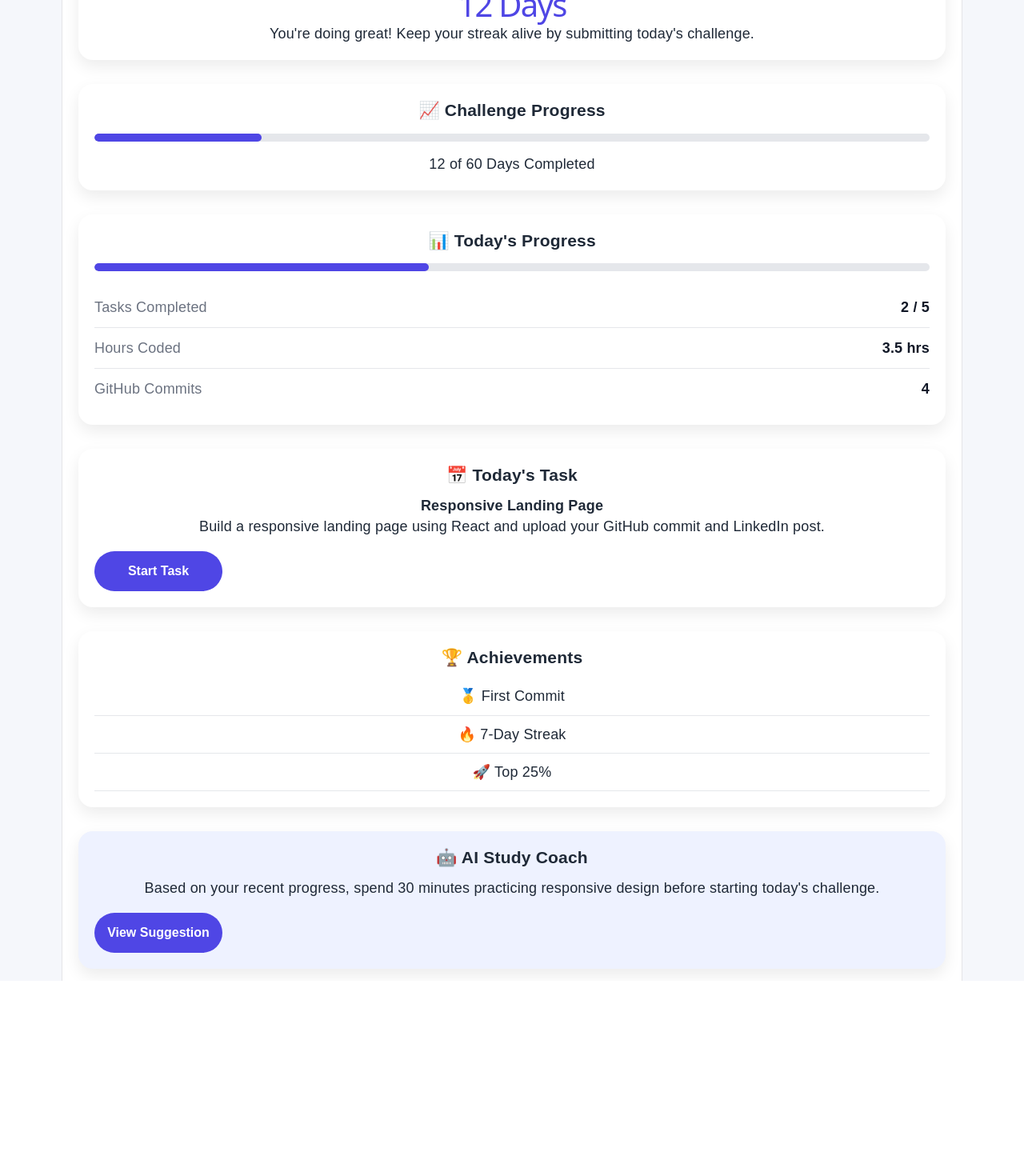
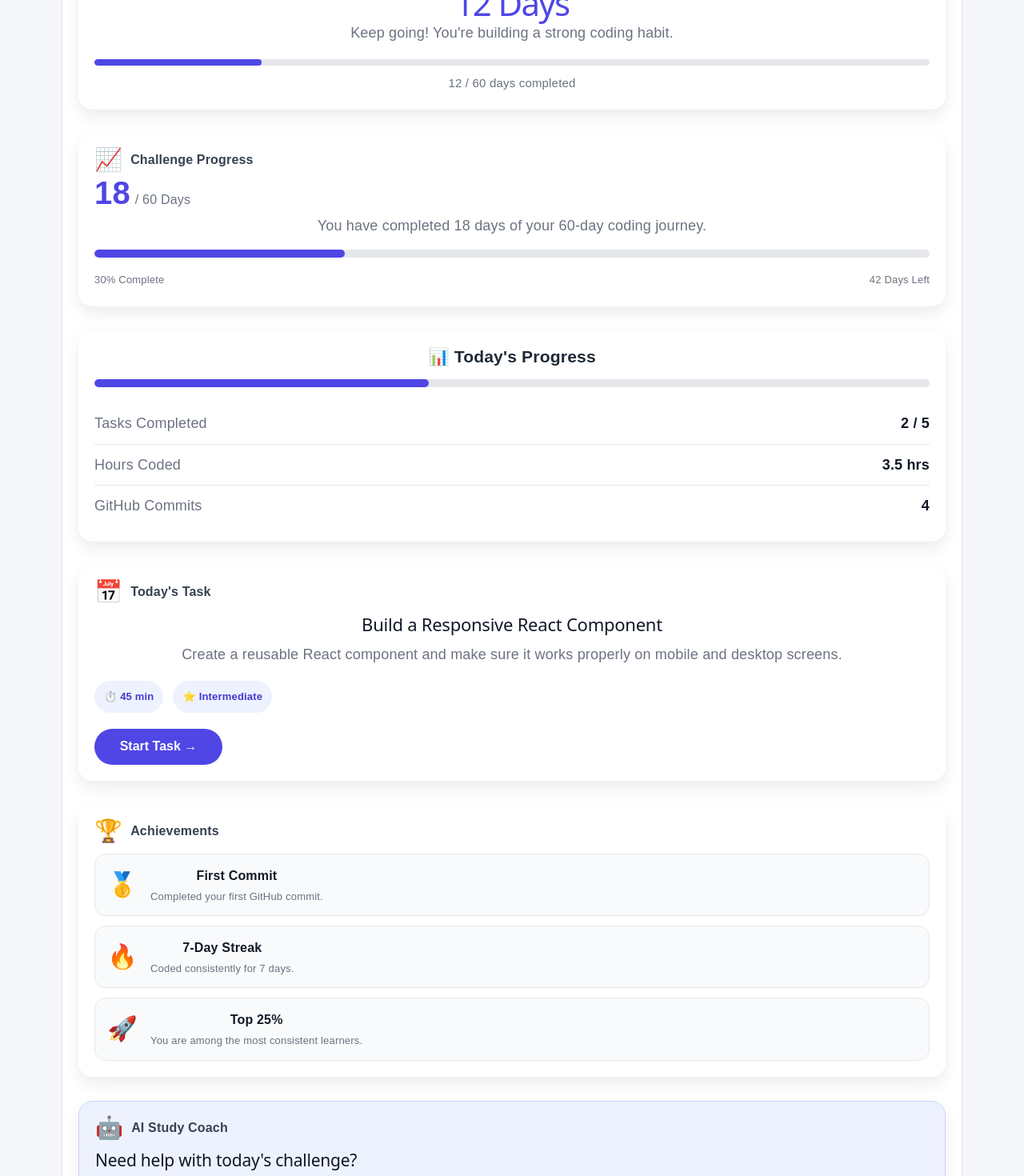
Before and after one commit to aprajitamall/serpent-geeks-vicodathon2026, a React (Vite) app in the folder client/: page /dashboard in a window 1280 px wide. Shown: the part 300-1770 px from the top of the page at 80% size. Before the commit the page ends 1526 px from the top, so only its background shows below. Built offline with nearby package versions, Linux system fonts and the light colour scheme.

Commit message:
Complete student dashboard UI

```diff
--- a/client/src/components/AIStudyCoach.jsx
+++ b/client/src/components/AIStudyCoach.jsx
@@ -2,17 +2,27 @@ function AIStudyCoach() {
   return (
     <div className="dashboard-card coach-card">
 
-      <h3>🤖 AI Study Coach</h3>
+      <div className="card-top">
+        <span className="card-icon">🤖</span>
+        <span className="card-label">AI Study Coach</span>
+      </div>
+
+      <h2>Need help with today's challenge?</h2>
 
       <p>
-        Based on your recent progress,
-        spend 30 minutes practicing
-        responsive design before starting
-        today's challenge.
+        Get personalized guidance, coding tips, and suggestions
+        to improve your learning journey.
       </p>
 
+      <div className="coach-suggestion">
+        💡 <span>
+          Try breaking today's task into smaller components
+          before you start coding.
+        </span>
+      </div>
+
       <button className="primary-btn">
-        View Suggestion
+        Ask AI Coach →
       </button>
 
     </div>
--- a/client/src/components/AchievementCard.jsx
+++ b/client/src/components/AchievementCard.jsx
@@ -1,18 +1,39 @@
 function AchievementCard() {
   return (
-    <div className="dashboard-card">
+    <div className="dashboard-card achievement-card">
 
-      <h3>🏆 Achievements</h3>
+      <div className="card-top">
+        <span className="card-icon">🏆</span>
+        <span className="card-label">Achievements</span>
+      </div>
 
-      <ul className="achievement-list">
+      <div className="achievement-list">
 
-        <li>🥇 First Commit</li>
+        <div className="achievement-item">
+          <span className="achievement-icon">🥇</span>
+          <div>
+            <h3>First Commit</h3>
+            <p>Completed your first GitHub commit.</p>
+          </div>
+        </div>
 
-        <li>🔥 7-Day Streak</li>
+        <div className="achievement-item">
+          <span className="achievement-icon">🔥</span>
+          <div>
+            <h3>7-Day Streak</h3>
+            <p>Coded consistently for 7 days.</p>
+          </div>
+        </div>
 
-        <li>🚀 Top 25%</li>
+        <div className="achievement-item">
+          <span className="achievement-icon">🚀</span>
+          <div>
+            <h3>Top 25%</h3>
+            <p>You are among the most consistent learners.</p>
+          </div>
+        </div>
 
-      </ul>
+      </div>
 
     </div>
   );
--- a/client/src/components/ProgressCard.jsx
+++ b/client/src/components/ProgressCard.jsx
@@ -1,19 +1,32 @@
 function ProgressCard() {
   return (
-    <div className="dashboard-card">
+    <div className="dashboard-card progress-card">
 
-      <h3>📈 Challenge Progress</h3>
+      <div className="card-top">
+        <span className="card-icon">📈</span>
+        <span className="card-label">Challenge Progress</span>
+      </div>
+
+      <div className="progress-number">
+        <strong>18</strong>
+        <span>/ 60 Days</span>
+      </div>
+
+      <p>
+        You have completed 18 days of your 60-day coding journey.
+      </p>
 
       <div className="progress-bar">
-
         <div
           className="progress-fill"
-          style={{ width: "20%" }}
+          style={{ width: "30%" }}
         ></div>
-
       </div>
 
-      <p>12 of 60 Days Completed</p>
+      <div className="progress-footer">
+        <span>30% Complete</span>
+        <span>42 Days Left</span>
+      </div>
 
     </div>
   );
--- a/client/src/components/StreakCard.jsx
+++ b/client/src/components/StreakCard.jsx
@@ -2,14 +2,22 @@ function StreakCard() {
   return (
     <div className="dashboard-card streak-card">
 
-      <h3>🔥 Current Streak</h3>
+      <div className="card-top">
+        <span className="card-icon">🔥</span>
+        <span className="card-label">Current Streak</span>
+      </div>
 
       <h1>12 Days</h1>
 
       <p>
-        You're doing great! Keep your streak alive by
-        submitting today's challenge.
+        Keep going! You're building a strong coding habit.
       </p>
+
+      <div className="streak-progress">
+        <div className="streak-fill"></div>
+      </div>
+
+      <small>12 / 60 days completed</small>
 
     </div>
   );
--- a/client/src/components/TaskCard.jsx
+++ b/client/src/components/TaskCard.jsx
@@ -1,18 +1,26 @@
 function TaskCard() {
   return (
-    <div className="dashboard-card">
+    <div className="dashboard-card task-card">
 
-      <h3>📅 Today's Task</h3>
+      <div className="card-top">
+        <span className="card-icon">📅</span>
+        <span className="card-label">Today's Task</span>
+      </div>
 
-      <h4>Responsive Landing Page</h4>
+      <h2>Build a Responsive React Component</h2>
 
       <p>
-        Build a responsive landing page using React
-        and upload your GitHub commit and LinkedIn post.
+        Create a reusable React component and make sure it
+        works properly on mobile and desktop screens.
       </p>
 
+      <div className="task-info">
+        <span>⏱️ 45 min</span>
+        <span>⭐ Intermediate</span>
+      </div>
+
       <button className="primary-btn">
-        Start Task
+        Start Task →
       </button>
 
     </div>
--- a/client/src/styles/global.css
+++ b/client/src/styles/global.css
@@ -543,3 +543,196 @@ h2 {
 }
 
 }
+.card-top{
+    display:flex;
+    align-items:center;
+    gap:10px;
+    margin-bottom:10px;
+}
+
+.card-icon{
+    font-size:28px;
+}
+
+.card-label{
+    font-size:16px;
+    font-weight:600;
+    color:#374151;
+}
+
+.streak-card h1{
+    color:#4f46e5;
+    font-size:42px;
+    margin:10px 0;
+}
+
+.streak-card p{
+    color:#6b7280;
+    line-height:1.6;
+    margin-bottom:18px;
+}
+
+.streak-progress{
+    width:100%;
+    height:8px;
+    background:#e5e7eb;
+    border-radius:20px;
+    overflow:hidden;
+    margin-bottom:8px;
+}
+
+.streak-fill{
+    width:20%;
+    height:100%;
+    background:#4f46e5;
+    border-radius:20px;
+}
+
+.streak-card small{
+    color:#6b7280;
+}
+/*
+   TASK CARD */
+
+.task-card h2{
+    font-size:22px;
+    color:#111827;
+    margin:15px 0 10px;
+}
+
+.task-card p{
+    color:#6b7280;
+    line-height:1.6;
+    margin-bottom:18px;
+}
+
+.task-info{
+    display:flex;
+    gap:12px;
+    flex-wrap:wrap;
+    margin-bottom:20px;
+}
+
+.task-info span{
+    background:#eef2ff;
+    color:#4338ca;
+    padding:7px 12px;
+    border-radius:20px;
+    font-size:13px;
+    font-weight:600;
+}
+
+.task-card .primary-btn{
+    width:160px;
+    height:45px;
+    margin-top:5px;
+}
+/*
+   ACHIEVEMENTS */
+
+.achievement-list{
+    display:flex;
+    flex-direction:column;
+    gap:12px;
+    margin-top:15px;
+}
+
+.achievement-item{
+    display:flex;
+    align-items:center;
+    gap:15px;
+    padding:14px;
+    background:#f9fafb;
+    border-radius:14px;
+    border:1px solid #e5e7eb;
+}
+
+.achievement-icon{
+    font-size:30px;
+    min-width:40px;
+    text-align:center;
+}
+
+.achievement-item h3{
+    font-size:16px;
+    color:#111827;
+    margin-bottom:4px;
+}
+
+.achievement-item p{
+    font-size:13px;
+    color:#6b7280;
+    line-height:1.4;
+}
+/*
+   AI STUDY COACH */
+
+.coach-card{
+    background:#eef2ff;
+    border:1px solid #c7d2fe;
+}
+
+.coach-card h2{
+    text-align:left;
+    font-size:21px;
+    color:#111827;
+    margin:15px 0 10px;
+}
+
+.coach-card p{
+    color:#4b5563;
+    line-height:1.6;
+}
+
+.coach-suggestion{
+    display:flex;
+    gap:10px;
+    align-items:flex-start;
+    margin:18px 0;
+    padding:14px;
+    background:white;
+    border-radius:12px;
+    color:#374151;
+    line-height:1.5;
+}
+
+.coach-suggestion:first-letter{
+    font-size:18px;
+}
+
+.coach-card .primary-btn{
+    width:160px;
+    height:45px;
+}
+/*
+   PROGRESS CARD */
+
+.progress-number{
+    display:flex;
+    align-items:baseline;
+    gap:6px;
+    margin:15px 0 5px;
+}
+
+.progress-number strong{
+    font-size:40px;
+    color:#4f46e5;
+}
+
+.progress-number span{
+    color:#6b7280;
+    font-size:16px;
+}
+
+.progress-card p{
+    color:#6b7280;
+    line-height:1.6;
+    margin-bottom:15px;
+}
+
+.progress-footer{
+    display:flex;
+    justify-content:space-between;
+    font-size:13px;
+    color:#6b7280;
+}
```
